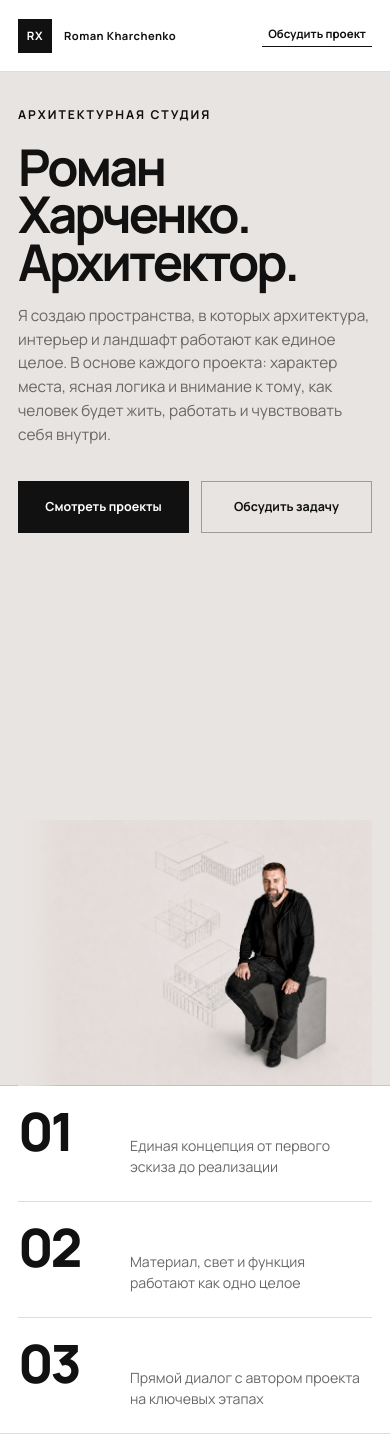
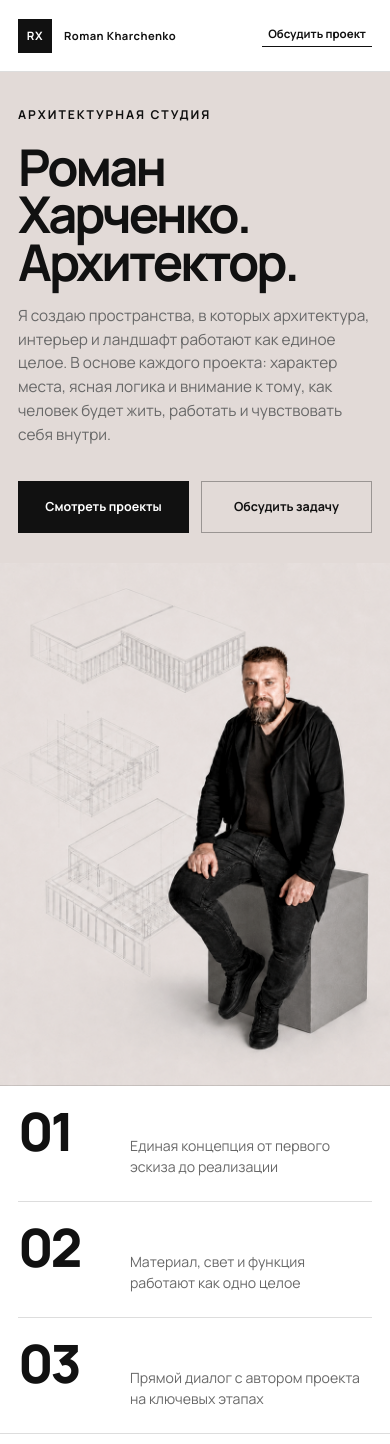
Before and after one commit to ux-tony/rx, a Next.js app: page / in a window 390 px wide. Shown: the top 1444 px of the page. Built offline with nearby package versions, Linux system fonts and the light colour scheme; no server answers.

Commit message:
Fix full-width hero artwork

```diff
--- a/app/globals.css
+++ b/app/globals.css
@@ -1,7 +1,7 @@
 :root {
   --background: #ffffff;
   --surface: #f5f5f3;
-  --hero-background: #e8e4e1;
+  --hero-background: #e2dad7;
   --foreground: #111111;
   --muted: #686868;
   --line: rgba(17, 17, 17, 0.14);
@@ -168,6 +168,9 @@ a:focus-visible {
   display: grid;
   grid-template-columns: minmax(0, 1.05fr) minmax(360px, 0.95fr);
   align-items: stretch;
+  margin-inline: calc(var(--space-page) * -1);
+  padding-inline: var(--space-page);
+  overflow: hidden;
   background: var(--hero-background);
   isolation: isolate;
 }
@@ -176,7 +179,7 @@ a:focus-visible {
   content: "";
   position: absolute;
   z-index: -1;
-  inset: 0 calc(var(--space-page) * -1);
+  inset: 0;
   background: var(--hero-background);
 }
 
@@ -208,6 +211,9 @@ a:focus-visible {
 }
 
 .hero-copy {
+  position: relative;
+  z-index: 2;
+  grid-column: 1;
   min-width: 0;
   padding: clamp(64px, 7vw, 108px) clamp(36px, 5vw, 80px) clamp(64px, 7vw, 108px) 0;
   display: flex;
@@ -292,8 +298,9 @@ a:focus-visible {
 }
 
 .hero-visual {
-  position: relative;
-  min-height: clamp(880px, calc(100svh - 88px), 980px);
+  position: absolute;
+  z-index: 0;
+  inset: 0;
   overflow: hidden;
   background: var(--hero-background);
 }
@@ -303,14 +310,16 @@ a:focus-visible {
   position: absolute;
   z-index: 1;
   inset: 0 auto 0 0;
-  width: clamp(42px, 8vw, 140px);
-  background: linear-gradient(90deg, var(--hero-background) 0%, color-mix(in srgb, var(--hero-background) 72%, transparent) 48%, transparent 100%);
+  width: min(64vw, 1180px);
+  background: linear-gradient(90deg, var(--hero-background) 0%, var(--hero-background) 46%, color-mix(in srgb, var(--hero-background) 82%, transparent) 68%, transparent 100%);
   pointer-events: none;
 }
 
 .hero-portrait {
   object-fit: contain;
-  object-position: center bottom;
+  object-position: right bottom;
+  transform: scale(1.08);
+  transform-origin: right bottom;
   filter: saturate(0.82) contrast(1.03);
 }
 
@@ -977,7 +986,21 @@ a:focus-visible {
   }
 
   .hero-visual {
+    position: relative;
+    inset: auto;
+    grid-column: 1;
+    margin-inline: calc(var(--space-page) * -1);
     min-height: 62svh;
+  }
+
+  .hero-visual::after {
+    display: none;
+  }
+
+  .hero-portrait {
+    object-fit: cover;
+    object-position: 78% bottom;
+    transform: none;
   }
 
   .hero-metrics {
--- a/components/hero-section.tsx
+++ b/components/hero-section.tsx
@@ -58,7 +58,7 @@ export function HeroSection({ metrics, siteSettings }: HeroSectionProps) {
             className="hero-portrait"
             fill
             priority
-            sizes="(max-width: 1180px) 100vw, 48vw"
+            sizes="100vw"
           />
         </div>
       </section>
```
